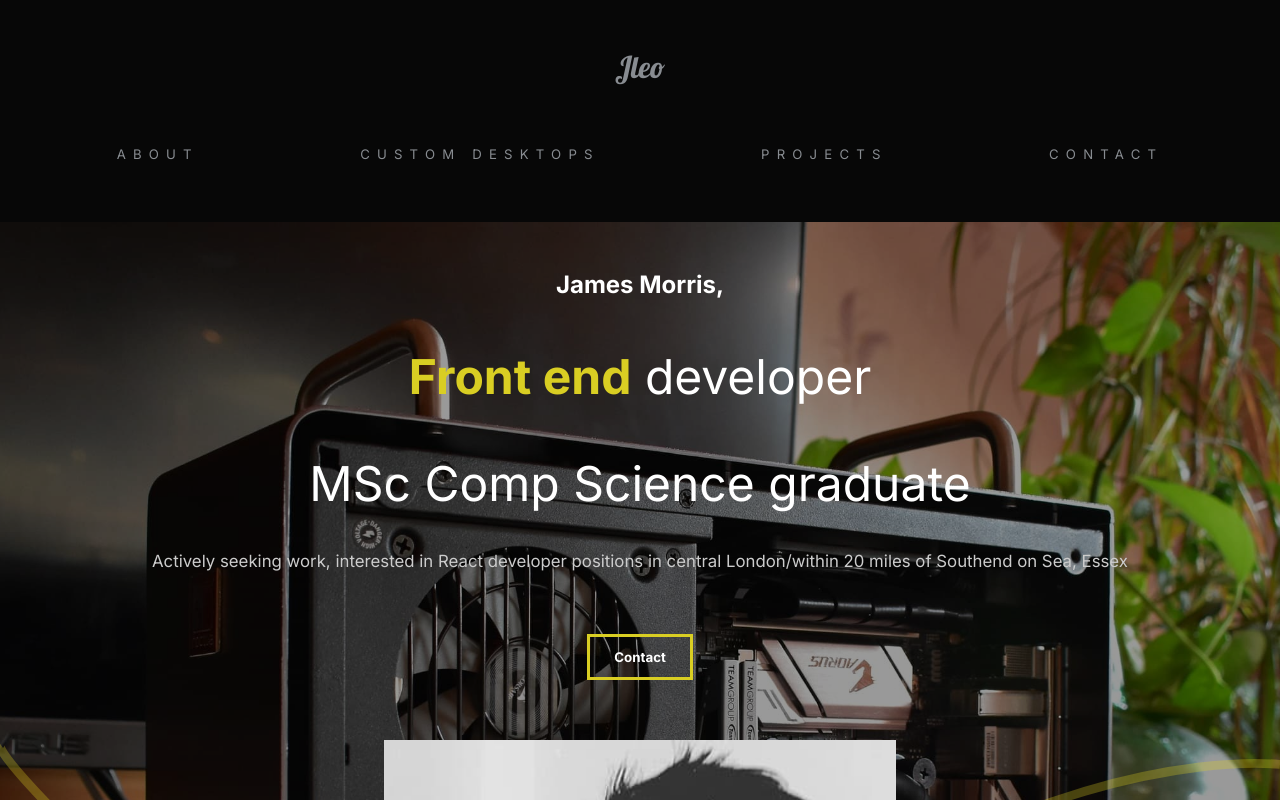
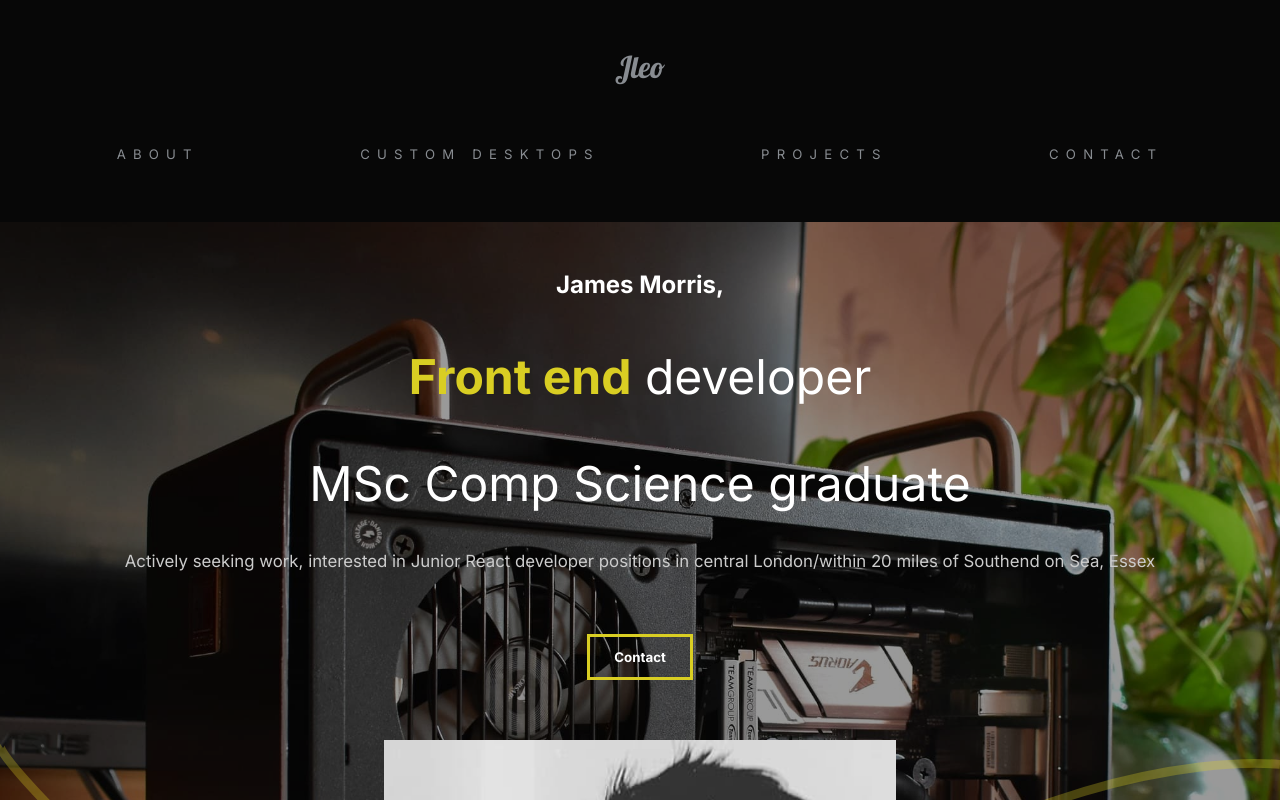
Before and after one commit to jleomorris/portfolio-v3, a React (Create React App) app: page / in a window 1280 px wide. Shown: the top 800 px of the page. Built offline with nearby package versions, Linux system fonts and the light colour scheme.

Commit message:
Update AboutSection content

```diff
--- a/src/components/AboutSection.js
+++ b/src/components/AboutSection.js
@@ -31,8 +31,8 @@ const AboutSection = () => {
           </Hide>
         </motion.div>
         <motion.p variants={fade}>
-          Actively seeking work, interested in React developer positions in
-          central London/within 20 miles of Southend on Sea, Essex
+          Actively seeking work, interested in Junior React developer positions
+          in central London/within 20 miles of Southend on Sea, Essex
         </motion.p>
         <motion.button variants={fade}>Contact</motion.button>
       </Description>
```
